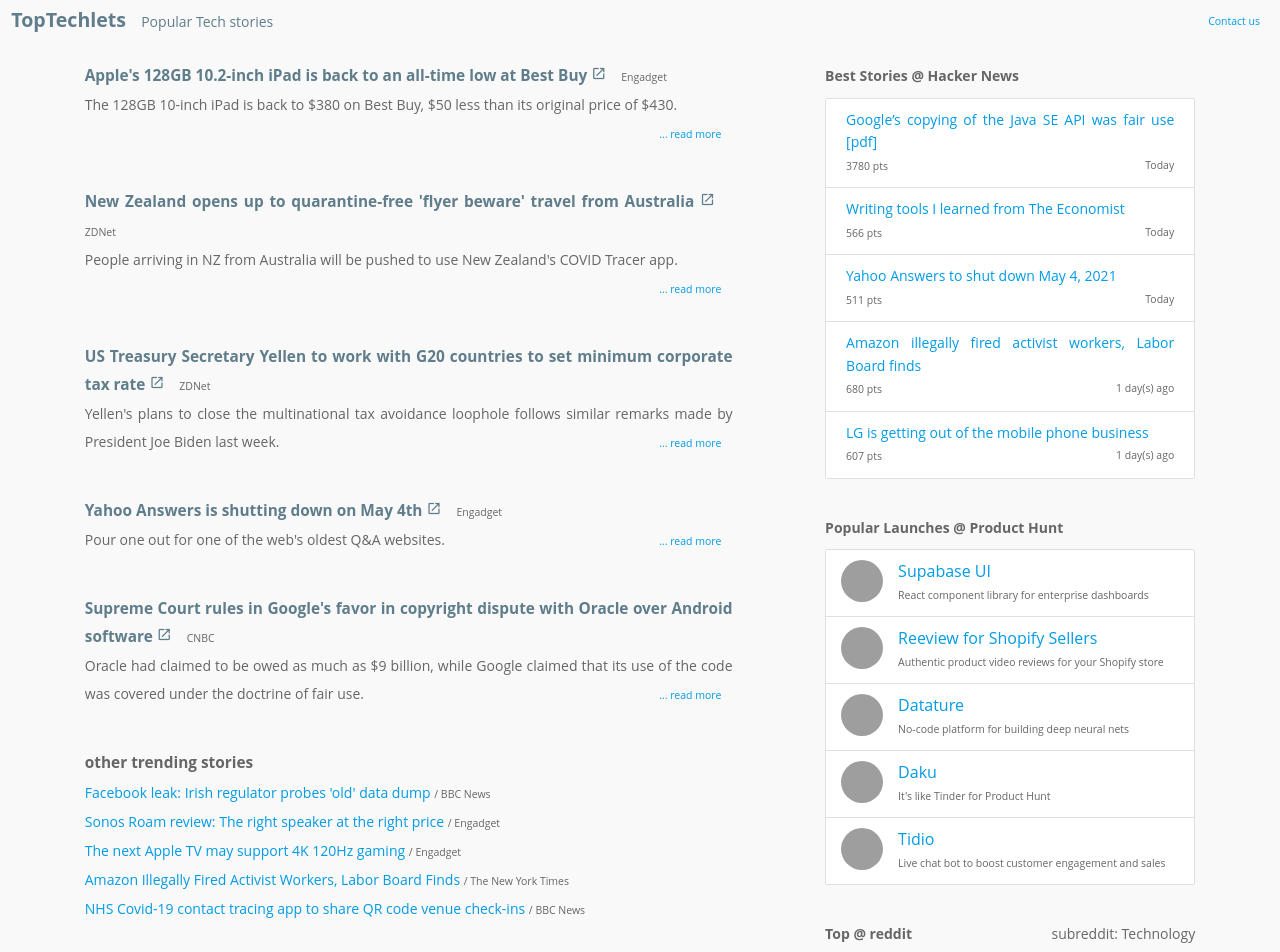
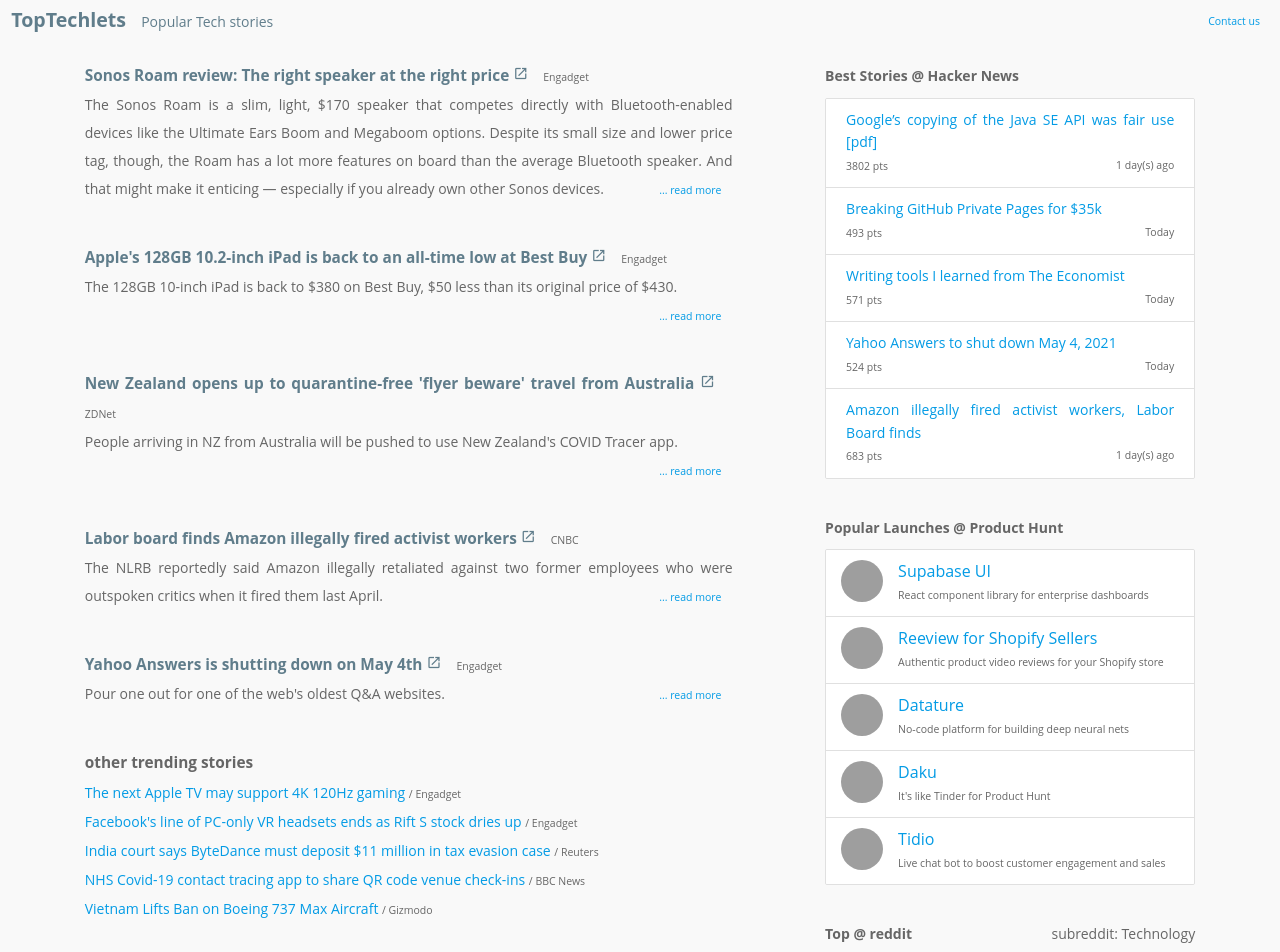
Before and after one commit to toptechnews2017/toptechnews2017.github.io, a plain HTML site: page index.html in a window 1280 px wide. Shown: the top 952 px of the page. Drawn offline with nearby package versions, Linux system fonts and the light colour scheme; grey boxes are pictures that could not be loaded.

Commit message:
EC2 : Auto commit @ Tue Apr  6 15:03:53 UTC 2021

```diff
--- a/index.html
+++ b/index.html
@@ -80,6 +80,37 @@
 
             <div class="row">
               <span class="article-title">
+                <a href="https://www.engadget.com/sonos-roam-review-130039811.html" target="_blank">
+                  Sonos Roam review: The right speaker at the right price
+                  <i class="tiny material-icons">open_in_new</i>
+                </a>
+              </span>
+
+              <small>
+                &nbsp;&nbsp;&nbsp;
+                Engadget
+              </small>
+
+              <br>
+              The Sonos Roam is a slim, light, $170 speaker that competes directly with Bluetooth-enabled devices like the Ultimate Ears Boom and Megaboom options. Despite its small size and lower price tag, though, the Roam has a lot more features on board than the average Bluetooth speaker. And that might make it enticing — especially if you already own other Sonos devices.
+
+              <span class="col right">
+                <small>
+                  <a href="https://www.engadget.com/sonos-roam-review-130039811.html" target="_blank">
+                    ... read more
+                  </a>
+                </small>
+              </span>
+
+            </div>
+
+            <div class="row">
+            </div>
+
+
+
+            <div class="row">
+              <span class="article-title">
                 <a href="https://www.engadget.com/apples-128gb-10-inch-ipad-all-time-low-best-buy-113527713.html" target="_blank">
                   Apple's 128GB 10.2-inch iPad is back to an all-time low at Best Buy
                   <i class="tiny material-icons">open_in_new</i>
@@ -142,23 +173,23 @@
 
             <div class="row">
               <span class="article-title">
-                <a href="https://www.zdnet.com/article/us-treasury-secretary-yellen-to-work-with-g20-countries-to-set-minimum-corporate-tax-rate/#ftag=RSSbaffb68" target="_blank">
-                  US Treasury Secretary Yellen to work with G20 countries to set minimum corporate tax rate
+                <a href="https://www.cnbc.com/2021/04/05/labor-board-reportedly-finds-amazon-illegally-fired-activist-workers.html" target="_blank">
+                  Labor board finds Amazon illegally fired activist workers
                   <i class="tiny material-icons">open_in_new</i>
                 </a>
               </span>
 
               <small>
                 &nbsp;&nbsp;&nbsp;
-                ZDNet
+                CNBC
               </small>
 
               <br>
-              Yellen's plans to close the multinational tax avoidance loophole follows similar remarks made by President Joe Biden last week.
+              The NLRB reportedly said Amazon illegally retaliated against two former employees who were outspoken critics when it fired them last April.
 
               <span class="col right">
                 <small>
-                  <a href="https://www.zdnet.com/article/us-treasury-secretary-yellen-to-work-with-g20-countries-to-set-minimum-corporate-tax-rate/#ftag=RSSbaffb68" target="_blank">
+                  <a href="https://www.cnbc.com/2021/04/05/labor-board-reportedly-finds-amazon-illegally-fired-activist-workers.html" target="_blank">
                     ... read more
                   </a>
                 </small>
@@ -202,38 +233,6 @@
 
 
 
-            <div class="row">
-              <span class="article-title">
-                <a href="https://www.cnbc.com/2021/04/05/supreme-court-rules-in-googles-favor-in-copyright-dispute-with-oracle-over-android-software.html" target="_blank">
-                  Supreme Court rules in Google's favor in copyright dispute with Oracle over Android software
-                  <i class="tiny material-icons">open_in_new</i>
-                </a>
-              </span>
-
-              <small>
-                &nbsp;&nbsp;&nbsp;
-                CNBC
-              </small>
-
-              <br>
-              Oracle had claimed to be owed as much as $9 billion, while Google claimed that its use of the code was covered under the doctrine of fair use.
-
-
-              <span class="col right">
-                <small>
-                  <a href="https://www.cnbc.com/2021/04/05/supreme-court-rules-in-googles-favor-in-copyright-dispute-with-oracle-over-android-software.html" target="_blank">
-                    ... read more
-                  </a>
-                </small>
-              </span>
-
-            </div>
-
-            <div class="row">
-            </div>
-
-
-
           <div class="row">
 
 
@@ -242,34 +241,34 @@
               </div>
 
 
-                <a href="https://www.bbc.co.uk/news/technology-56639081" target="_blank">
-                  Facebook leak: Irish regulator probes 'old' data dump
-                </a>
-                <small> / BBC News </small>
-                <br>
-
-                <a href="https://www.engadget.com/sonos-roam-review-130039811.html" target="_blank">
-                  Sonos Roam review: The right speaker at the right price
-                </a>
-                <small> / Engadget </small>
-                <br>
-
                 <a href="https://www.engadget.com/apple-tv-might-support-game-friendly-120-hz-refresh-rates-075827098.html" target="_blank">
                   The next Apple TV may support 4K 120Hz gaming
                 </a>
                 <small> / Engadget </small>
                 <br>
 
-                <a href="https://www.nytimes.com/2021/04/05/technology/amazon-nlrb-activist-workers.html" target="_blank">
-                  Amazon Illegally Fired Activist Workers, Labor Board Finds
+                <a href="https://www.engadget.com/rift-s-005007508.html" target="_blank">
+                  Facebook's line of PC-only VR headsets ends as Rift S stock dries up
                 </a>
-                <small> / The New York Times </small>
+                <small> / Engadget </small>
+                <br>
+
+                <a href="https://www.reuters.com//article/us-bytedance-india-tax/india-court-says-bytedance-must-deposit-11-million-in-tax-evasion-case-idUSKBN2BT16K" target="_blank">
+                  India court says ByteDance must deposit $11 million in tax evasion case
+                </a>
+                <small> / Reuters </small>
                 <br>
 
                 <a href="https://www.bbc.co.uk/news/technology-56649065" target="_blank">
                   NHS Covid-19 contact tracing app to share QR code venue check-ins
                 </a>
                 <small> / BBC News </small>
+                <br>
+
+                <a href="https://gizmodo.com/vietnam-lifts-ban-on-boeing-737-max-aircraft-1846625707" target="_blank">
+                  Vietnam Lifts Ban on Boeing 737 Max Aircraft
+                </a>
+                <small> / Gizmodo </small>
                 <br>
 
 
@@ -294,7 +293,22 @@
                     </a>
                   </div>
                   <small>
-                    3780 pts
+                    3802 pts
+                    <span class="right">
+
+                      1 day(s) ago
+                    </span>
+                  </small>
+                </li>
+
+                <li class="collection-item">
+                  <div class="title">
+                    <a href="https://news.ycombinator.com/item?id=26709159" target="_blank">
+                      Breaking GitHub Private Pages for $35k
+                    </a>
+                  </div>
+                  <small>
+                    493 pts
                     <span class="right">
 
                       Today
@@ -309,7 +323,7 @@
                     </a>
                   </div>
                   <small>
-                    566 pts
+                    571 pts
                     <span class="right">
 
                       Today
@@ -324,7 +338,7 @@
                     </a>
                   </div>
                   <small>
-                    511 pts
+                    524 pts
                     <span class="right">
 
                       Today
@@ -339,22 +353,7 @@
                     </a>
                   </div>
                   <small>
-                    680 pts
-                    <span class="right">
-
-                      1 day(s) ago
-                    </span>
-                  </small>
-                </li>
-
-                <li class="collection-item">
-                  <div class="title">
-                    <a href="https://news.ycombinator.com/item?id=26694974" target="_blank">
-                      LG is getting out of the mobile phone business
-                    </a>
-                  </div>
-                  <small>
-                    607 pts
+                    683 pts
                     <span class="right">
 
                       1 day(s) ago
```
